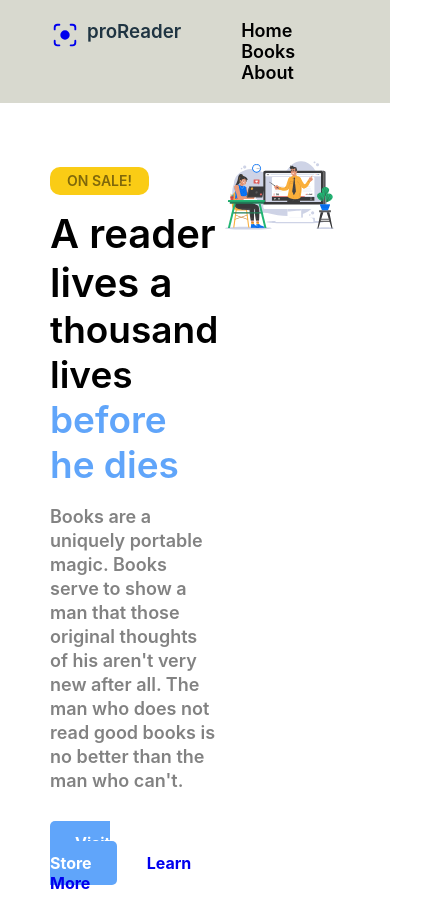
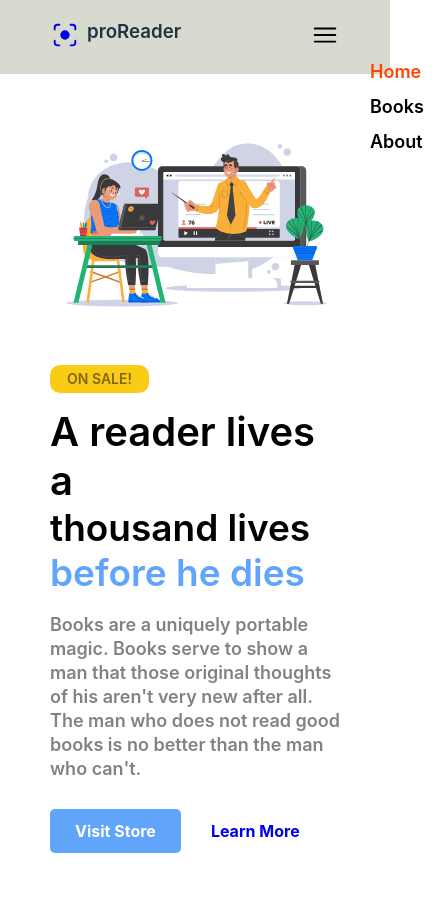
Before and after one commit to harunorrashid4419/proReader, a React (Create React App) app: page /home in a window 390 px wide. Shown: the whole page, 444 px wide, since content can reach past the window. After the commit the page ends 866 px from the top, so only its background shows below. Built offline with nearby package versions, Linux system fonts and the light colour scheme.

Commit message:
complite

```diff
--- a/src/App.js
+++ b/src/App.js
@@ -1,9 +1,10 @@
 import './App.css';
-import { createBrowserRouter, RouterProvider } from 'react-router-dom';
+import { createBrowserRouter, RouterProvider, useParams } from 'react-router-dom';
 import Main from './components/Layout/Main';
 import Home from './components/Home/Home';
 import About from './components/About/About';
 import Books from './components/Books/Books';
+import BookDetalis from './components/BookDetalis/BookDetalis';
 
 function App() {
 
@@ -28,7 +29,14 @@ function App() {
         {
           path: '/about',
           element: <About></About>
-        }
+        },
+        {
+          path: '/books/:postId',
+          loader: async ({params}) =>{
+            return fetch(`https://api.itbook.store/1.0/books/${params.postId}`)
+          },
+          element: <BookDetalis></BookDetalis>
+        },
       ],
     },
   ]);
--- a/src/components/About/About.css
+++ b/src/components/About/About.css
@@ -34,3 +34,9 @@
     font-weight: 400;
     margin: 0;
 }
+@media screen and (max-width: 767px) {
+    .details-section{
+        grid-template-columns: repeat(1, 1fr);
+        gap: 0;
+    }
+}
--- a/src/components/Book/Book.js
+++ b/src/components/Book/Book.js
@@ -1,10 +1,11 @@
 import React from 'react';
+import { Link } from 'react-router-dom';
 import './Book.css';
 
 const Book = ({ book }) => {
-    const { title, image, price, subtitle } = book;
+    const { isbn13, title, image, price, subtitle } = book;
     return (
-        <a href="" className="single-book">
+        <Link to={`/books/${isbn13}`} className="single-book">
             <div>
                 <img src={image} alt="" />
             </div>
@@ -13,7 +14,7 @@ const Book = ({ book }) => {
                 <h3>{subtitle}</h3>
                 <p>Price: {price}</p>
             </div>
-        </a>
+        </Link>
     );
 };
 
--- /dev/null
+++ b/src/components/BookDetalis/BookDetalis.css
@@ -0,0 +1,77 @@
+.book-details {
+    display: grid;
+    grid-template-columns: repeat(2, 1fr);
+    margin: 80px 150px;
+    gap: 30px;
+    border: 1px solid #00000030;
+    box-shadow: 0px 2px 6px 0px #000;
+}
+.book-details img{
+    width: 100%;
+}
+.book-details .content{
+    padding-right: 30px;
+    display: flex;
+    align-items: center;
+}
+.book-details .new{
+    margin: 0;
+    background: #2DD4BF;
+    max-width: 92px;
+    padding: 2px 10px;
+    border-radius: 13px;
+    color: blue;
+}
+.book-details h1{
+    color: black;
+    font-weight: 800;
+    font-size: 34px;
+}
+.book-details .description{
+    max-width: 370px;
+}
+.book-details .button{
+    display: flex;
+    margin-top: 30px;
+}
+.book-details .download-btn {
+    text-decoration: none;
+    background-color: #60A5FA;
+    color: white;
+    font-size: 18px;
+    font-weight: 700;
+    padding: 11px 22px;
+    border-radius: 6px;
+    margin-right: 25px;
+    transition: .5s;
+}
+.book-details .download-btn:hover{
+    background-color: #1D4ED8;
+}
+.book-details .button p{
+    color: blue;
+    font-weight: 400;
+    font-size: 16px;
+}
+@media screen and (max-width: 1200px) {
+    .book-details{
+        margin: 80px 50px;
+        gap: 0;
+    }
+}
+@media screen and (max-width: 992px) {
+    .book-details{
+        grid-template-columns: repeat(1, 1fr);
+    }
+    .book-details .content{
+        padding: 30px;
+    }
+}
+@media screen and (max-width: 556px) {
+    .book-details .button {
+        display: block;
+    }
+    .book-details .button p{
+        margin-top: 30px;
+    }
+}
--- /dev/null
+++ b/src/components/BookDetalis/BookDetalis.js
@@ -0,0 +1,32 @@
+import React from 'react';
+import './BookDetalis.css';
+import { useLoaderData } from 'react-router-dom';
+
+const BookDetalis = () => {
+    const BookDetalis = useLoaderData();
+    console.log(BookDetalis)
+    const { publisher, title, image, year, desc, authors, rating, price, pdf } = BookDetalis;
+    console.log(authors)
+    return (
+        <div className='book-details'>
+            <img src={image} alt="" />
+            <div className="content">
+                <div>
+                    <p className="new">BRAND NEW</p>
+                    <h1>{title}</h1>
+                    <p>Author: {authors}</p>
+                    <p>Pusbisher: {publisher}</p>
+                    <p>Year: {year}</p>
+                    <p>Rating: {rating}</p>
+                    <p className='description'>{desc.slice(0, 150) + '...'}</p>
+                    <div className="button">
+                        <a className='download-btn' href={pdf && Object.values(pdf)[0]}>{pdf ? 'Download PDF' : 'Not Available'}</a>
+                        <p>Price: {price}</p>
+                    </div>
+                </div>
+            </div>
+        </div>
+    );
+};
+
+export default BookDetalis;
--- a/src/components/Books/Books.css
+++ b/src/components/Books/Books.css
@@ -4,3 +4,18 @@
     padding: 70px 50px;
     grid-gap: 30px;
 }
+@media screen and (max-width: 1200px) {
+    .book-container{
+        grid-template-columns: repeat(3, 1fr);
+    }
+}
+@media screen and (max-width: 992px) {
+    .book-container{
+        grid-template-columns: repeat(2, 1fr);
+    }
+}
+@media screen and (max-width: 767px) {
+    .book-container{
+        grid-template-columns: repeat(1, 1fr);
+    }
+}
--- a/src/components/Header/Header.css
+++ b/src/components/Header/Header.css
@@ -17,14 +17,14 @@
     font-weight: 600;
     color: #1F3442;
 }
-.link ul{
+.NavLink ul{
     margin: 0;
 }
-.link li{
+.NavLink li{
     list-style-type: none;
     display: inline-block;
 }
-.link a{
+.NavLink a{
     padding: 0 20px;
     color: black;
     font-size: 18px;
@@ -32,6 +32,29 @@
     text-decoration: none;
     transition: .5s;
 }
-.link a:hover{
+.NavLink a:hover{
     color: orangered;
 }
+.style{
+    color: orangered !important;
+}
+.icon{
+    display: none;
+    width: 30px;
+    cursor: pointer;
+}
+@media screen and (max-width: 767px) {
+    .NavLink li {
+        display: block;
+        padding: 7px 0;
+    }
+    .icon{
+        display: block;
+    }
+    .menu ul{
+        position: absolute;
+    }
+    .pos{
+        position: absolute;
+    }
+}
--- a/src/components/Header/Header.js
+++ b/src/components/Header/Header.js
@@ -1,9 +1,10 @@
-import React from 'react';
-import { Link } from 'react-router-dom';
+import React, { useState } from 'react';
+import { NavLink } from 'react-router-dom';
 import './Header.css';
-import { ViewfinderCircleIcon } from '@heroicons/react/24/solid';
+import { ArchiveBoxArrowDownIcon, Bars3Icon, ViewfinderCircleIcon } from '@heroicons/react/24/solid';
 
 const Header = () => {
+    const [open, setOpen] = useState(false);
     return (
         <nav className='header'>
             <div className="logo">
@@ -12,11 +13,18 @@ const Header = () => {
                     <h3>proReader</h3>
                 </a>
             </div>
-            <div className="link">
-                <ul>
-                    <li><Link to='/home'>Home</Link></li>
-                    <li><Link to='/books'>Books</Link></li>
-                    <li><Link to='/about'>About</Link></li>
+            <div className="NavLink">
+                <div onClick={() => setOpen(!open)} className="icon">
+                    {
+                        open ? <svg xmlns="http://www.w3.org/2000/svg" fill="none" viewBox="0 0 24 24" strokeWidth={1.5} stroke="currentColor" className="w-6 h-6">
+                        <path strokeLinecap="round" strokeLinejoin="round" d="M6 18L18 6M6 6l12 12" />
+                      </svg> : <Bars3Icon></Bars3Icon>
+                    }
+                </div>
+                <ul className={`pos ${open ? 'top-[110px]' : 'top-[-110px]'}`}>
+                    <li><NavLink className={({isActive}) => isActive ? 'style' : undefined} to='/home'>Home</NavLink></li>
+                    <li><NavLink className={({isActive}) => isActive ? 'style' : undefined} to='/books'>Books</NavLink></li>
+                    <li><NavLink className={({isActive}) => isActive ? 'style' : undefined} to='/about'>About</NavLink></li>
                 </ul>
             </div>
         </nav>
--- a/src/components/Home/Home.css
+++ b/src/components/Home/Home.css
@@ -56,3 +56,16 @@
 .content-container .learn-btn:hover{
     color: #1D4ED8;
 }
+@media screen and (max-width: 992px) {
+    .home-container{
+        grid-template-columns: 1fr;
+
+    }
+    .home-container .content-container{
+        order: 2;
+        margin-top: 30px;
+    }
+    .home-container .animation{
+        order: 1;
+    }
+}
```
